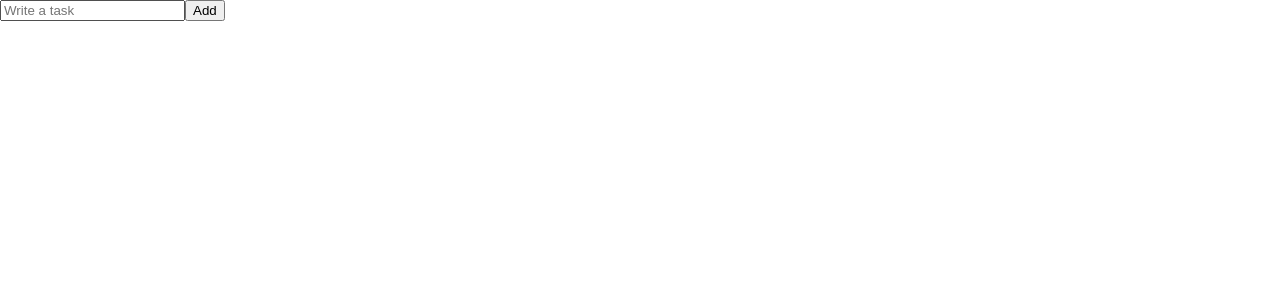
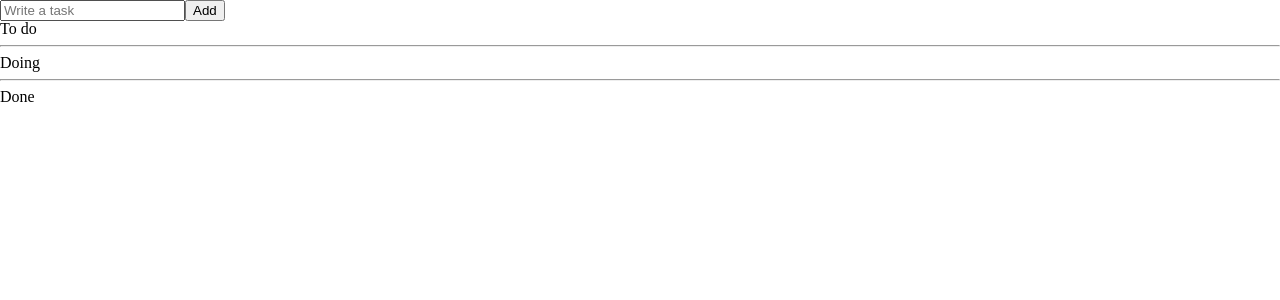
Before and after one commit to nujeyh/simple-kanban-board, a React (Create React App) app: page / in a window 1280 px wide. Shown: the top 300 px of the page. Built offline with nearby package versions, Linux system fonts and the light colour scheme.

Commit message:
🚧 Separate tasks by category

```diff
--- a/src/pages/ToDoList.tsx
+++ b/src/pages/ToDoList.tsx
@@ -1,17 +1,31 @@
-import React from "react";
 import { useRecoilValue } from "recoil";
-import { IToDo, toDoState } from "../recoilAtom";
+import { toDoSelector } from "../recoilAtom";
 import CreateToDo from "./CreateToDo";
 import ToDo from "./ToDo";
 
 const ToDoList = () => {
-  const toDoArr = useRecoilValue<IToDo[]>(toDoState);
+  const [toDo, doing, done] = useRecoilValue(toDoSelector);
 
   return (
     <div>
       <CreateToDo />
+      <h2>To do</h2>
       <ul>
-        {toDoArr.map((toDo) => {
+        {toDo.map((toDo) => {
+          return <ToDo key={toDo.id} {...toDo} />;
+        })}
+      </ul>
+      <hr />
+      <h2>Doing</h2>
+      <ul>
+        {doing.map((toDo) => {
+          return <ToDo key={toDo.id} {...toDo} />;
+        })}
+      </ul>
+      <hr />
+      <h2>Done</h2>
+      <ul>
+        {done.map((toDo) => {
           return <ToDo key={toDo.id} {...toDo} />;
         })}
       </ul>
--- a/src/recoilAtom.tsx
+++ b/src/recoilAtom.tsx
@@ -1,4 +1,4 @@
-import { atom } from "recoil";
+import { atom, selector } from "recoil";
 
 export interface IToDo {
   id: number;
@@ -10,3 +10,15 @@ export const toDoState = atom<IToDo[]>({
   key: "toDo",
   default: [],
 });
+
+export const toDoSelector = selector({
+  key: "toDoSelector",
+  get: ({ get }) => {
+    const toDoArr = get(toDoState);
+    return [
+      toDoArr.filter((toDo) => toDo.category === "TODO"),
+      toDoArr.filter((toDo) => toDo.category === "DOING"),
+      toDoArr.filter((toDo) => toDo.category === "DONE"),
+    ];
+  },
+});
```
